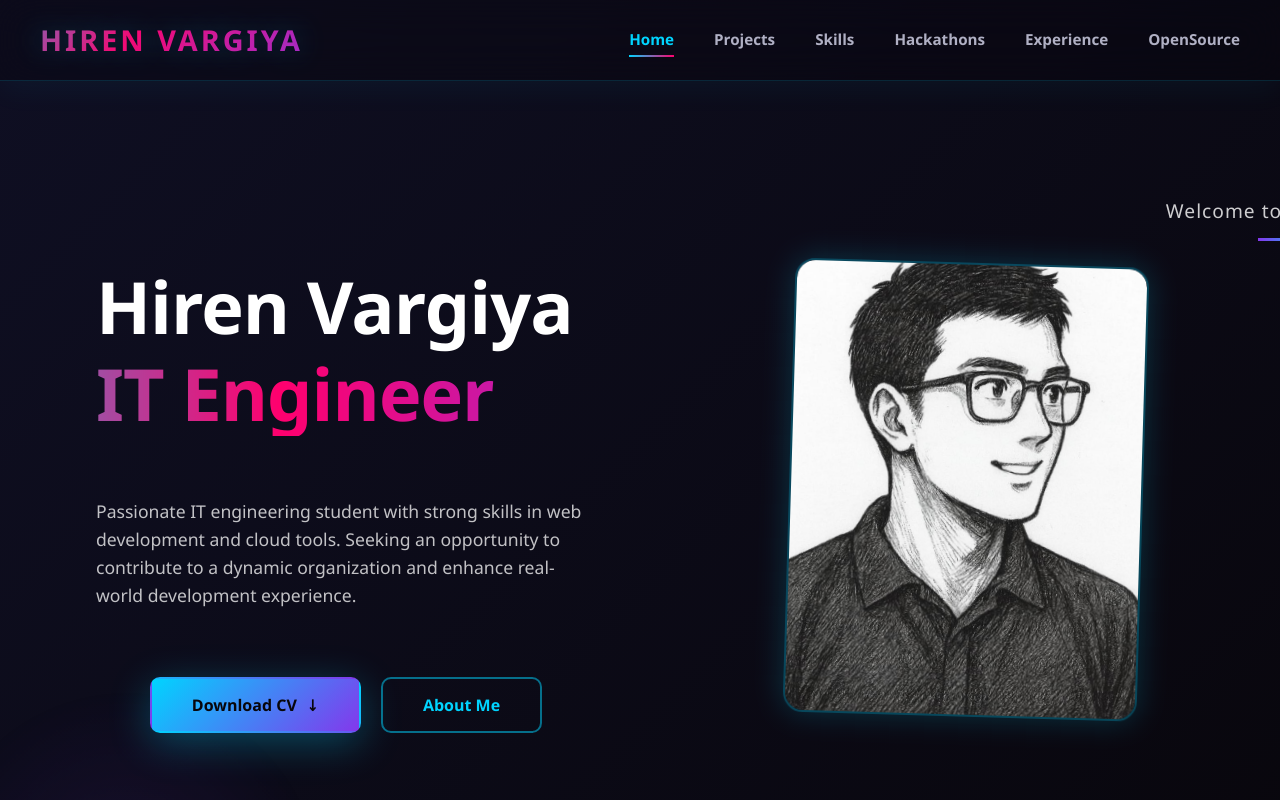
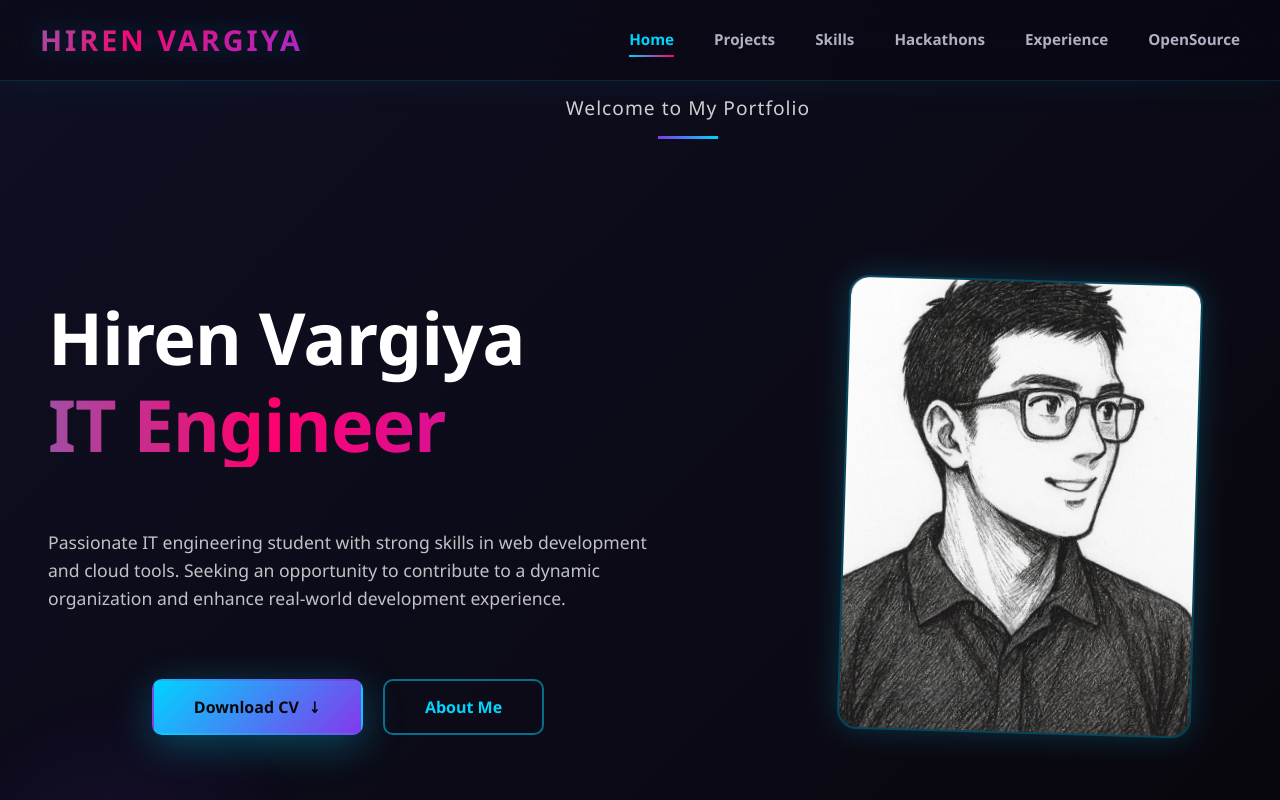
Before and after one commit to HRVargiya-2000s/Hiren-s-Portfolio, a React (Vite) app: page / in a window 1280 px wide. Shown: the top 800 px of the page. Built offline with nearby package versions, Linux system fonts and the light colour scheme.

Commit message:
Complete home layout restructure - explicit 2-column grid with proper row/column placement

```diff
--- a/src/components/Home.css
+++ b/src/components/Home.css
@@ -3,9 +3,8 @@
 .home {
   width: 100%;
   height: 100vh;
-  display: flex;
-  align-items: center;
-  justify-content: center;
+  display: grid;
+  place-items: center;
   position: relative;
   overflow: hidden;
   padding: 3rem 1rem;
@@ -38,18 +37,17 @@
 
 .home-container {
   width: 100%;
-  max-width: 1200px;
+  max-width: 1400px;
   display: grid;
   grid-template-columns: 1fr 1fr;
-  gap: 2.5rem;
-  column-gap: 3rem;
+  gap: 3rem;
   align-items: center;
   justify-items: center;
   position: relative;
   z-index: 1;
   margin: 0 auto;
-  row-gap: 1.5rem;
-  padding: 120px 2rem 0;
+  padding: 0 2rem;
+  height: auto;
 }
 
 .home-content {
@@ -58,18 +56,27 @@
   gap: 1.2rem;
   text-align: left;
   width: 100%;
-  max-width: 500px;
+  max-width: 600px;
+  justify-self: start;
+  align-self: center;
+}
+
+.home-image-section {
+  display: flex;
+  align-items: center;
+  justify-content: center;
+  perspective: 1000px;
+  height: 500px;
+  width: 100%;
   justify-self: center;
+  align-self: center;
 }
 
 .home-header {
-  position: absolute;
-  top: 100px;
-  left: 50%;
-  transform: translateX(-50%);
+  grid-column: 1 / -1;
   width: 100%;
   text-align: center;
-  z-index: 2;
+  margin-bottom: 2rem;
 }
 
 .home-header h2 {
@@ -268,21 +275,26 @@
     transform: translateY(30px) translateX(-20px);
   }
 }
-
-/* Desktop and above - Keep 2 column */
+/* Desktop - 2 column REQUIRED */
 @media (min-width: 1200px) {
   .home-container {
     grid-template-columns: 1fr 1fr !important;
-    gap: 2.5rem;
+    grid-template-rows: auto auto;
+  }
+
+  .home-header {
+    grid-column: 1 / -1;
+  }
+
+  .home-content {
+    grid-column: 1;
+    grid-row: 2;
   }
 
   .home-image-section {
-    order: 2;
-    height: auto;
-  }
-
-  .home-content {
-    order: 1;
+    grid-column: 2;
+    grid-row: 2;
+    height: 500px;
   }
 }
 
@@ -290,14 +302,21 @@
 @media (min-width: 1025px) and (max-width: 1199px) {
   .home-container {
     grid-template-columns: 1fr 1fr !important;
+    grid-template-rows: auto auto;
+  }
+
+  .home-header {
+    grid-column: 1 / -1;
+  }
+
+  .home-content {
+    grid-column: 1;
+    grid-row: 2;
   }
 
   .home-image-section {
-    order: 2;
-  }
-
-  .home-content {
-    order: 1;
+    grid-column: 2;
+    grid-row: 2;
   }
 }
 
@@ -312,7 +331,16 @@
     gap: 3rem;
   }
 
+  .home-header {
+    grid-column: 1;
+  }
+
+  .home-content {
+    grid-column: 1;
+  }
+
   .home-image-section {
+    grid-column: 1;
     height: 400px;
   }
 
```
